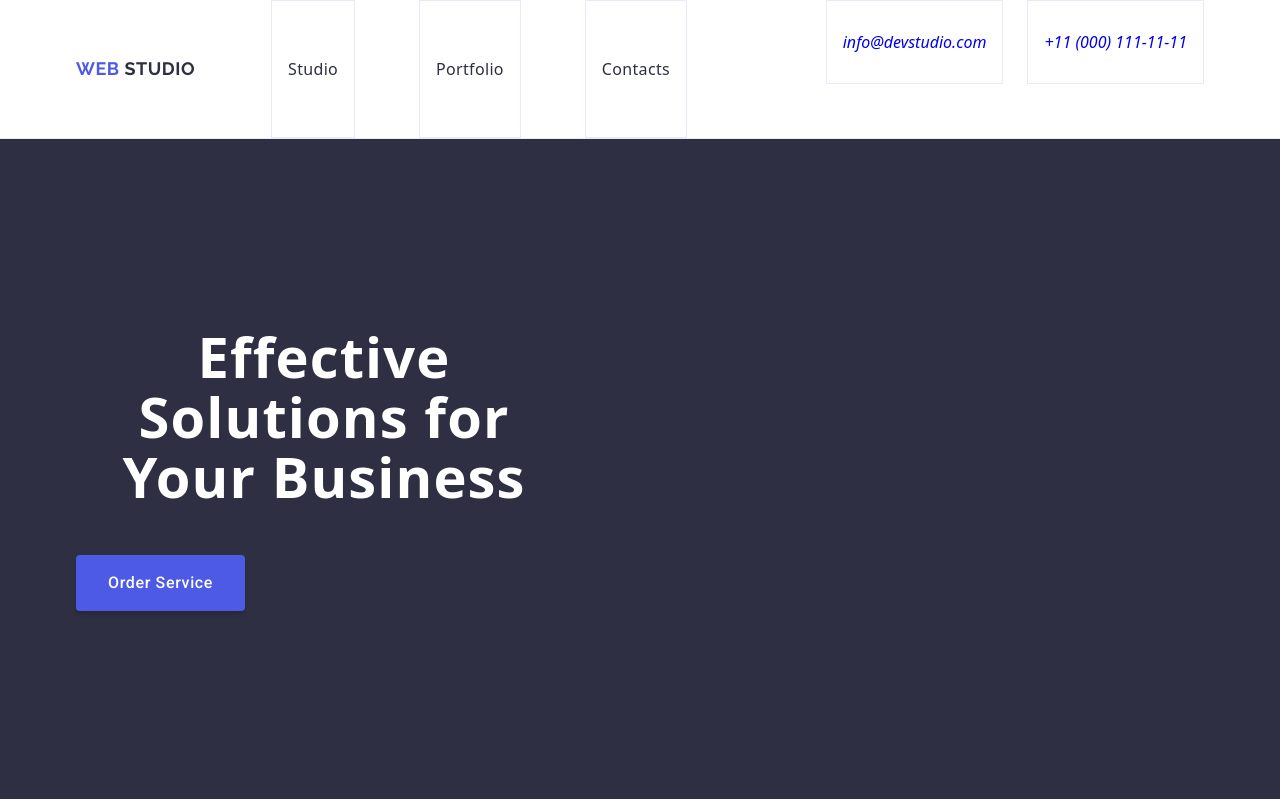
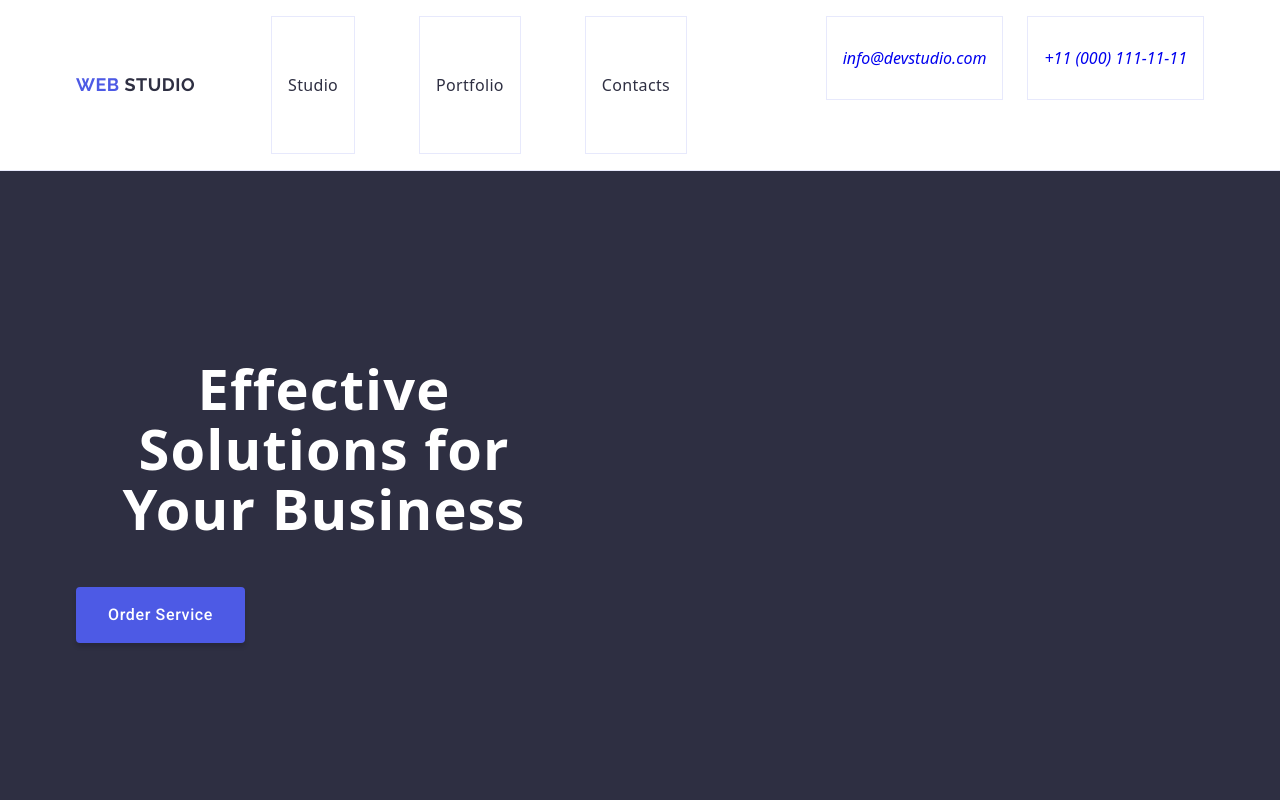
Before and after one commit to oksperetyatko/goit-markup-hw-03, a plain HTML site: page index.html in a window 1280 px wide. Shown: the top 800 px of the page. Drawn offline with nearby package versions, Linux system fonts and the light colour scheme.

Commit message:
- h, section

```diff
--- a/css/styles.css
+++ b/css/styles.css
@@ -22,23 +22,11 @@
     /* list link */
     .link {
     text-decoration: none;
-    gap: 40px ;
     }
     .list {
-    list-style: none;
-    }
+    list-style: none;}
 
-    h1,
-    h2,
-    h3,
-    h4,
-    h5,
-    h6,
-     p,
-    ul {
-  margin: 0;
-  padding: 0;
-}
+
     .item {
 gap: 40px;
     }
@@ -81,6 +69,7 @@ gap: 40px;
     .header > .container {
         display: flex;
         justify-content: space-between;
+        gap: 40px;
     }
 
     /* logo */
```
